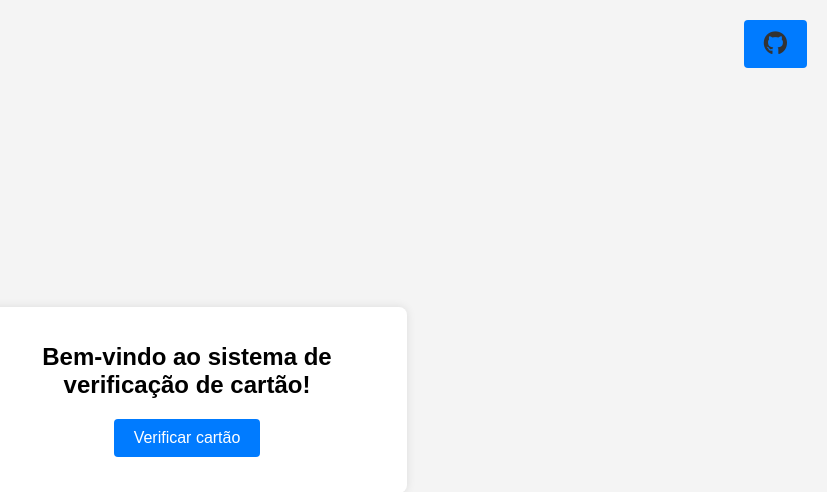
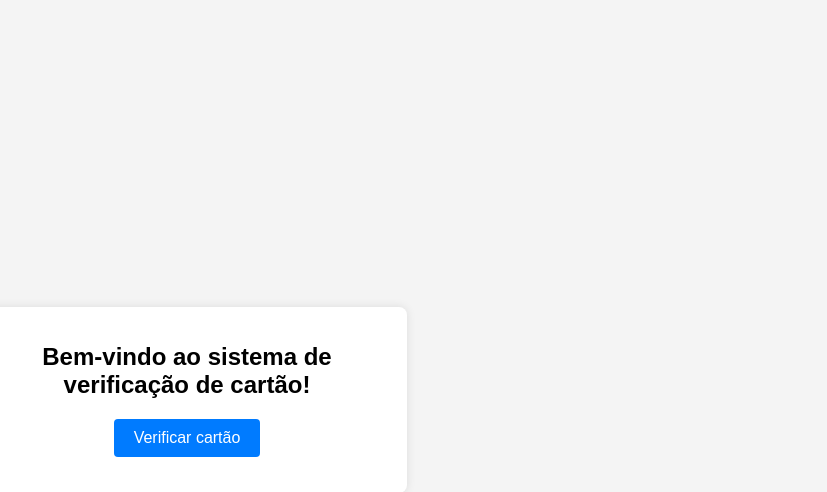
Before and after one commit to DrkCde15/Projects, a Django app: page / in a window 1280 px wide. Shown: the top 492 px of the page, without its empty margins (453-1280 px from the left). Run offline with Django 5.2, Linux system fonts and the light colour scheme.

Commit message:
project_card 2.6

```diff
--- a/happy_nation/project_cards/myproject/cartao/templates/cartao/home.html
+++ b/happy_nation/project_cards/myproject/cartao/templates/cartao/home.html
@@ -4,8 +4,6 @@
     <meta charset="UTF-8">
     <meta name="viewport" content="width=device-width, initial-scale=1.0">
     <title>Página Inicial</title>
-    <!-- Adicione o Font Awesome para usar o ícone do GitHub -->
-    <link rel="stylesheet" href="https://cdnjs.cloudflare.com/ajax/libs/font-awesome/6.0.0/css/all.min.css">
     <style>
         body {
             font-family: Arial, sans-serif;
@@ -58,11 +56,6 @@
     </style>
 </head>
 <body>
-    <!-- Ícone do GitHub -->
-    <a href="https://github.com/DrkCde15/Projects/tree/main/happy_nation/project_cards" target="_blank" class="github-icon">
-        <i class="fab fa-github"></i>
-    </a>
-
     <div class="container">
         <h1>Bem-vindo ao sistema de verificação de cartão!</h1>
         <p><a href="{% url 'verificar_cartao' %}">Verificar cartão</a></p>
--- a/happy_nation/project_cards/myproject/cartao/templates/cartao/verificar_cartao.html
+++ b/happy_nation/project_cards/myproject/cartao/templates/cartao/verificar_cartao.html
@@ -67,7 +67,7 @@
     <div class="container">
         <h1>Verifique se seu cartão vazou na internet</h1>
         <form method="post" action="{% url 'sucesso' %}">
-
+            {% csrf_token %}
             <label for="nome">Nome do Titular</label>
             <input type="text" id="nome" name="nome" required>
 
```
